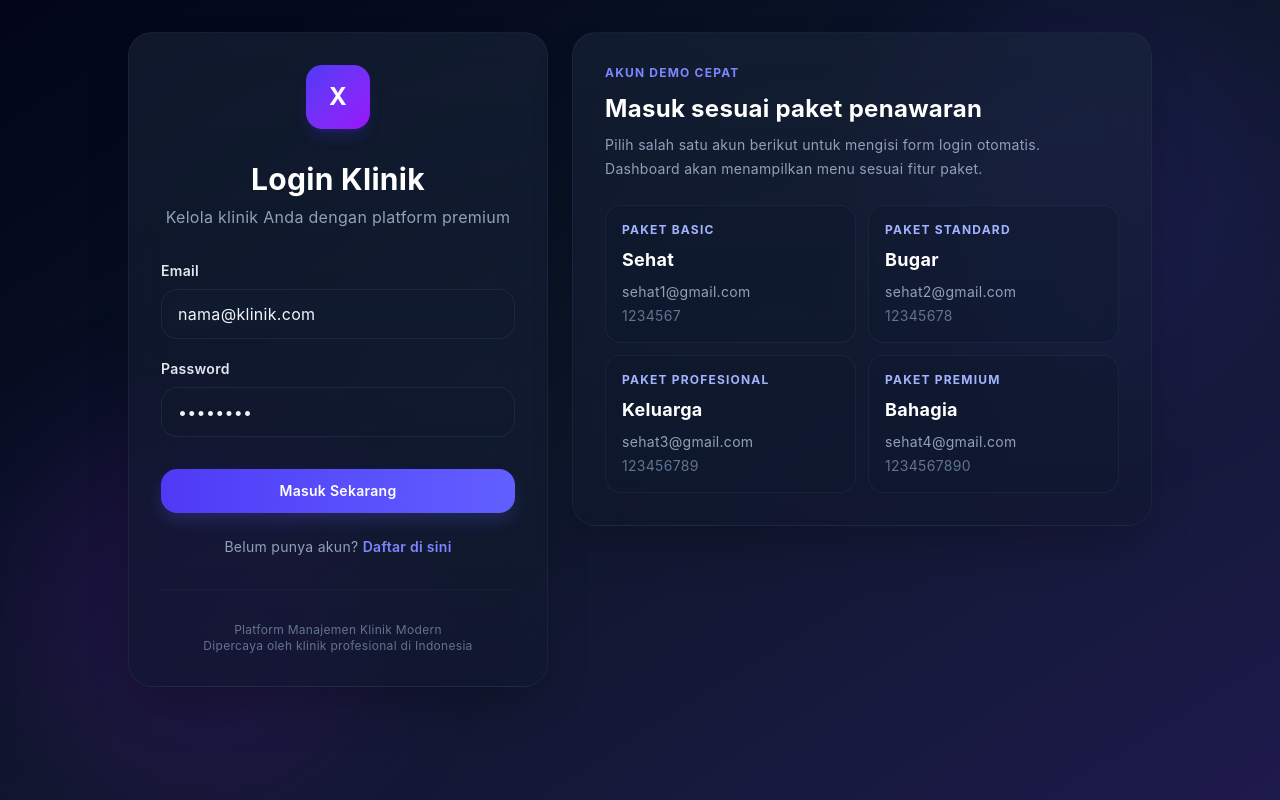
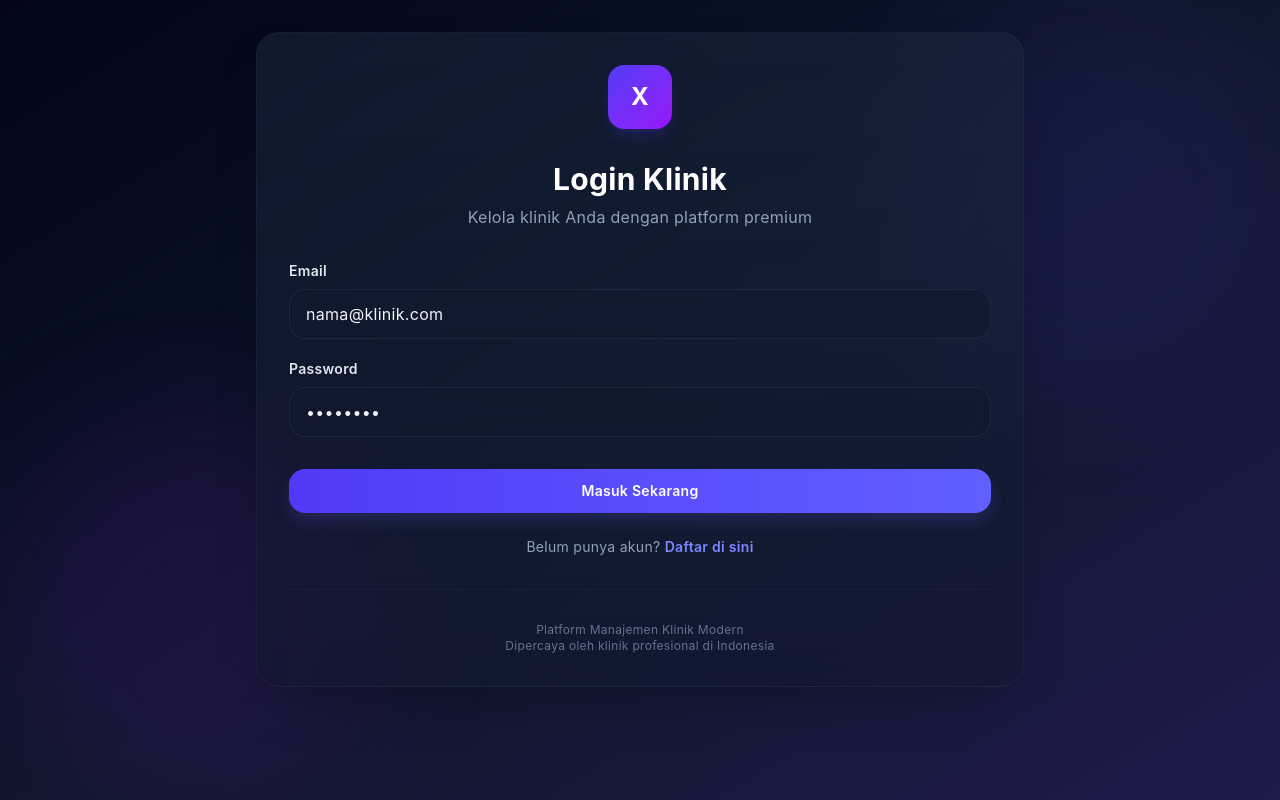
Before and after one commit to solusixavindo/klinik-, a Next.js app: page /login in a window 1280 px wide. Built offline with nearby package versions, Linux system fonts and the light colour scheme; no server answers.

Commit message:
Remove legacy demo login flow

```diff
--- a/app/login/page.tsx
+++ b/app/login/page.tsx
@@ -4,9 +4,6 @@ import { useState } from "react"
 import { supabase } from "@/lib/supabase"
 import { useRouter } from "next/navigation"
 import Link from "next/link"
-import { PLANS } from "@/lib/billing"
-import { DEMO_ACCOUNTS } from "@/lib/demoAccounts"
-import { getMatchingDemoAccount, saveDemoSession } from "@/lib/demoSession"
 
 export default function LoginPage() {
   const router = useRouter()
@@ -21,10 +18,10 @@ export default function LoginPage() {
   })
   const [loading, setLoading] = useState(false)
   const [error, setError] = useState("")
-  const [success, setSuccess] = useState(() => {
+  const [success] = useState(() => {
     if (typeof window === "undefined") return ""
     return new URLSearchParams(window.location.search).get("registered")
-      ? "Akun demo sudah siap. Klik Masuk Sekarang untuk membuka dashboard paket pilihan."
+      ? "Akun berhasil dibuat. Silakan masuk untuk membuka dashboard klinik Anda."
       : ""
   })
 
@@ -43,14 +40,7 @@ export default function LoginPage() {
         password,
       })
 
-      if (signInError) {
-        const demoAccount = getMatchingDemoAccount(email, password)
-        if (!demoAccount) throw signInError
-
-        saveDemoSession(demoAccount)
-        router.push("/dashboard")
-        return
-      }
+      if (signInError) throw signInError
 
       router.push("/dashboard")
     } catch (err: unknown) {
@@ -67,13 +57,6 @@ export default function LoginPage() {
     }
   }
 
-  const fillDemo = (account: (typeof DEMO_ACCOUNTS)[number]) => {
-    setEmail(account.email)
-    setPassword(account.password)
-    setError("")
-    setSuccess(`Login demo Paket ${PLANS[account.plan].name} siap digunakan.`)
-  }
-
   return (
     <div className="min-h-screen bg-gradient-to-br from-slate-950 via-slate-900 to-indigo-950 px-4 py-8">
       {/* Background Decoration */}
@@ -82,7 +65,7 @@ export default function LoginPage() {
         <div className="absolute bottom-0 left-0 w-96 h-96 bg-purple-600/10 rounded-full blur-3xl"></div>
       </div>
 
-      <div className="relative mx-auto grid w-full max-w-5xl gap-6 lg:grid-cols-[420px_1fr] lg:items-start">
+      <div className="relative mx-auto grid w-full max-w-3xl gap-6">
         {/* Card */}
         <div className="rounded-3xl border border-slate-700/30 bg-gradient-to-b from-slate-800/50 to-slate-900/50 backdrop-blur-xl p-8 shadow-2xl">
           {/* Logo */}
@@ -177,29 +160,6 @@ export default function LoginPage() {
           </div>
         </div>
 
-        <section className="rounded-3xl border border-slate-700/30 bg-gradient-to-b from-slate-800/50 to-slate-900/50 p-6 shadow-2xl backdrop-blur-xl lg:p-8">
-          <p className="text-xs font-bold uppercase tracking-widest text-indigo-400">Akun Demo Cepat</p>
-          <h2 className="mt-3 text-2xl font-bold text-white">Masuk sesuai paket penawaran</h2>
-          <p className="mt-2 text-sm leading-6 text-slate-400">
-            Pilih salah satu akun berikut untuk mengisi form login otomatis. Dashboard akan menampilkan menu sesuai fitur paket.
-          </p>
-
-          <div className="mt-6 grid gap-3 md:grid-cols-2">
-            {DEMO_ACCOUNTS.map((account) => (
-              <button
-                key={account.email}
-                type="button"
-                onClick={() => fillDemo(account)}
-                className="rounded-2xl border border-slate-700/30 bg-slate-900/30 p-4 text-left transition hover:border-indigo-500/40 hover:bg-slate-800/40"
-              >
-                <p className="text-xs font-bold uppercase tracking-widest text-indigo-300">Paket {PLANS[account.plan].name}</p>
-                <h3 className="mt-2 text-lg font-bold text-white">{account.clinicName}</h3>
-                <p className="mt-2 text-sm text-slate-400">{account.email}</p>
-                <p className="mt-1 text-sm text-slate-500">{account.password}</p>
-              </button>
-            ))}
-          </div>
-        </section>
       </div>
     </div>
   )
```
